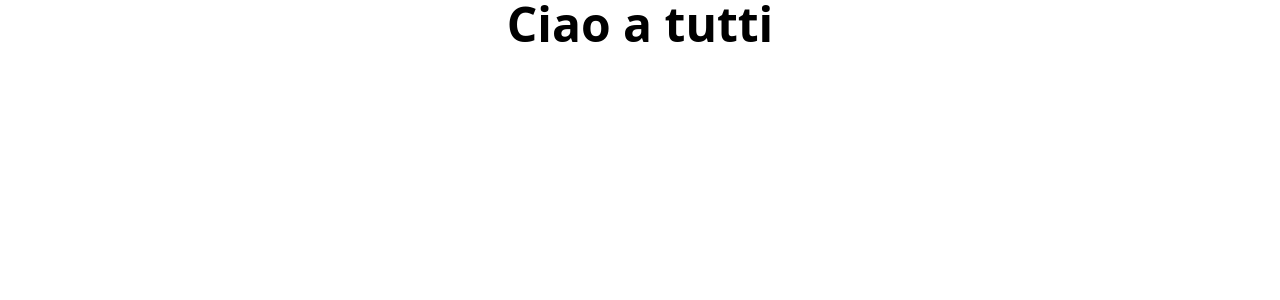
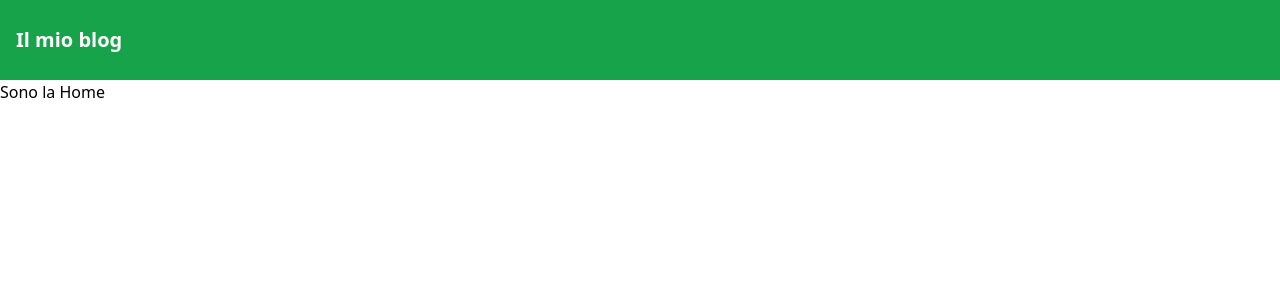
Before and after one commit to DavideFarci/api-free-frontend, a Vue app: page / in a window 1280 px wide. Shown: the top 300 px of the page. Built offline with nearby package versions, Linux system fonts and the light colour scheme.

Commit message:
add router, create home and header

```diff
--- a/src/App.vue
+++ b/src/App.vue
@@ -3,7 +3,12 @@ export default {};
 </script>
 
 <template>
-  <h1 class="text-5xl font-bold text-center">Ciao a tutti</h1>
+  <header class="h-20 bg-green-600">
+    <nav class="h-full flex items-center px-4">
+      <h3 class="text-xl font-bold text-white">Il mio blog</h3>
+    </nav>
+  </header>
+  <router-view></router-view>
 </template>
 
 <style></style>
--- a/src/main.js
+++ b/src/main.js
@@ -1,6 +1,7 @@
 import { createApp } from "vue";
 import "./style.css";
 import App from "./App.vue";
+import { router } from "./router";
 import "@fortawesome/fontawesome-free/css/all.css";
 
-createApp(App).mount("#app");
+createApp(App).use(router).mount("#app");
--- /dev/null
+++ b/src/pages/Home.vue
@@ -0,0 +1,9 @@
+<script>
+export default {};
+</script>
+
+<template>
+  <h1>Sono la Home</h1>
+</template>
+
+<style></style>
--- /dev/null
+++ b/src/router.js
@@ -0,0 +1,16 @@
+import { createRouter, createWebHistory } from "vue-router";
+import Home from "./pages/Home.vue";
+
+const router = createRouter({
+  history: createWebHistory(),
+
+  routes: [
+    {
+      path: "/",
+      name: "home",
+      component: Home,
+    },
+  ],
+});
+
+export { router };
```
